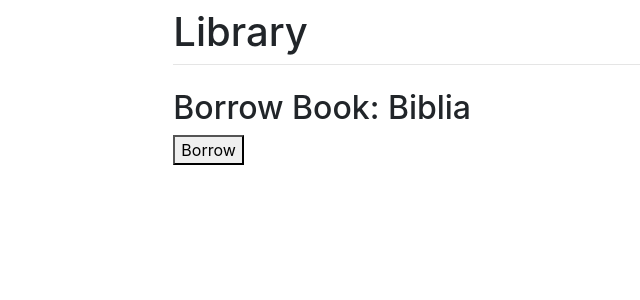
After one commit to YahooMing/Zarzadzanie-Biblioteka, a Django app: page /borrow/7/ in a window 1280 px wide. The commit adds this page. Shown: the top 300 px of the page, without its empty margins (185-825 px from the left). Run offline with Django 5.2, Linux system fonts and the light colour scheme; data comes from the database, SQL or seed files in the repository; both versions use the stored data as it was after the commit.

Commit message:
PRACA NAD DRUGIM KAMIENIEM MILOWYM CZ. 1
Zmiany w bazie danych, dodanie prostego systemu wypożyczania książek i zwracania ich.

```diff
--- a/biblioteka/app/forms.py
+++ b/biblioteka/app/forms.py
@@ -5,4 +5,4 @@ from .models import Book
 class BookForm(forms.ModelForm):
     class Meta:
         model = Book
-        fields = ['title', 'author', 'genre', 'year', 'borrowed_by','quantity', 'available']
+        fields = ['title', 'author', 'genre', 'year','publisher', 'borrowed_by', 'available']
--- a/biblioteka/app/models.py
+++ b/biblioteka/app/models.py
@@ -14,6 +14,7 @@ class Book(models.Model):
     borrowed_by = models.ForeignKey(User, on_delete=models.CASCADE, related_name="book", null=True, blank=True)
     available = models.BooleanField(default=True)
     quantity = models.PositiveIntegerField(default=1)
+    publisher = models.CharField(max_length=200,null=True, blank=True)
 
     def __str__(self):
         return self.title
@@ -24,7 +25,9 @@ class Book(models.Model):
     def save(self, *args, **kwargs):
         if self.borrowed_by is not None:
             if(self.quantity > 0):
-                self.quantity -= 1
+                self.quantity = 0
+        else:
+            self.quantity = 1
         if self.quantity == 0:
             self.available = False
         else:
--- a/biblioteka/app/templates/app/base.html
+++ b/biblioteka/app/templates/app/base.html
@@ -41,6 +41,7 @@
 
         <a href="/home">Home</a>
         <a href="/books/">Books</a>
+        <a href="/mypage/">Books I've borrowed</a>
         <form method="post" action="{% url 'logout' %}">
             {% csrf_token %}
             <button type="submit" class="btn btn-success" style="position: fixed; text-align:center; bottom:0;margin:10px;">Logoff</button>
--- /dev/null
+++ b/biblioteka/app/templates/app/borrow_book.html
@@ -0,0 +1,11 @@
+{% extends 'app/base.html' %}
+{% block title %}
+    Borrow a book
+{% endblock %}
+{% block content %}
+<h2>Borrow Book: {{ book.title }}</h2>
+<form method="post">
+  {% csrf_token %}
+  <button type="submit">Borrow</button>
+</form>
+{% endblock %}
--- a/biblioteka/app/urls.py
+++ b/biblioteka/app/urls.py
@@ -11,4 +11,7 @@ urlpatterns = [
     path('books/<int:book_id>/delete/', views.delete_book, name='delete_book'),
     path('books/<int:book_id>/toggle_availability/', views.toggle_availability, name='toggle_availability'),
     path('', LoginView.as_view(template_name='registration/login.html'), name='login'),
+    path('borrow/<int:book_id>/', views.borrow_book, name='borrow_book'),
+    path('mypage/', views.borrowed_books, name='borrowed_books'),
+    path('return/<int:book_id>/', views.return_book, name='return_book'),
 ]
--- a/biblioteka/app/views.py
+++ b/biblioteka/app/views.py
@@ -2,6 +2,7 @@ from django.http import HttpResponse, HttpResponseRedirect
 from django.shortcuts import render,redirect,get_object_or_404
 from .models import Book
 from .forms import BookForm
+from django.contrib.auth.decorators import login_required
 
 def book_list(request):
     books = Book.objects.all()
@@ -39,6 +40,29 @@ def edit_book(request, book_id):
         form = BookForm(instance=book)
     return render(request, 'app/edit_book.html', {'form': form})
 
+#@login_required
+def borrow_book(request, book_id):
+    book = Book.objects.get(pk=book_id)
+    if request.method == 'POST':
+        if book.available:
+            book.borrowed_by = request.user
+            book.save()
+            #return redirect('book_detail', book_id=book.id)  # Przekierowanie na stronę szczegółów książki
+    return render(request, 'app/borrow_book.html', {'book': book})
+
+#@login_required
+def borrowed_books(request):
+    user_borrowed_books = Book.objects.filter(borrowed_by=request.user)
+    return render(request, 'app/mypage.html', {'borrowed_books': user_borrowed_books})
+
+def return_book(request, book_id):
+    book = Book.objects.get(pk=book_id)
+    if request.method == 'POST':
+        if book.borrowed_by == request.user:
+            book.borrowed_by = None
+            book.save()
+            #return redirect('book_detail', book_id=book.id)
+    return render(request, 'app/return_book.html', {'book': book})
 
 def home(request):
     return render(request, "app/home.html", {})
```
Also changed, not shown: biblioteka/app/templates/app/book_list.html (+8 -4 lines), biblioteka/app/templates/app/mypage.html (added, +21 -0 lines), biblioteka/app/templates/app/return_book.html (added, +11 -0 lines), biblioteka/app/migrations/0012_remove_book_borrowed_by_book_borrowed_by.py (added), biblioteka/app/migrations/0013_remove_book_borrowed_by_book_borrowed_by.py (added), biblioteka/app/migrations/0014_remove_book_borrowed_by_book_borrowed_by.py (added), biblioteka/app/migrations/0015_remove_book_borrowed_by_book_borrowed_by.py (added), biblioteka/app/migrations/0016_book_publisher.py (added), biblioteka/db.sqlite3.
